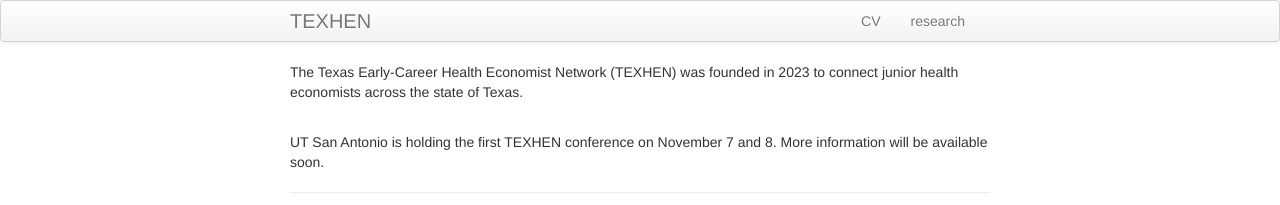
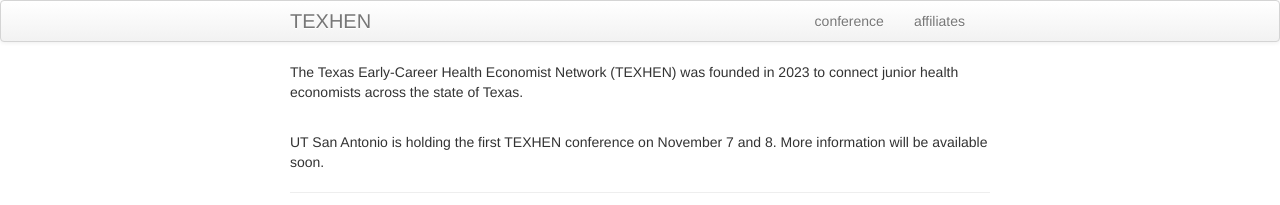
Before and after one commit to texhen/texhen.github.io, a Jekyll site: the page built from index.md, in a window 1280 px wide. Shown: the top 205 px of the page. Built offline with Jekyll 4.4.1, drawn with Linux system fonts in a browser that asks for light colours.

Commit message:
Update default.html

```diff
--- a/_includes/themes/twitter/default.html
+++ b/_includes/themes/twitter/default.html
@@ -35,8 +35,9 @@
         <div class="container-narrow">
           <a class="brand" href="{{ HOME_PATH }}">{{ site.title }}</a>
           <ul class="nav">
-              <li><a href="{{ BASE_PATH }}/assets/CV.pdf">CV</a></li>
-              <li><a href="{{ BASE_PATH }}/pages/research.html">research</a></li>
+            <!--  <li><a href="{{ BASE_PATH }}/assets/CV.pdf">CV</a></li> -->
+            <li><a href="{{ BASE_PATH }}/pages/conference.html">conference</a></li>
+              <li><a href="{{ BASE_PATH }}/pages/affiliates.html">affiliates</a></li>
           </ul>
         </div>
       </div>
```
